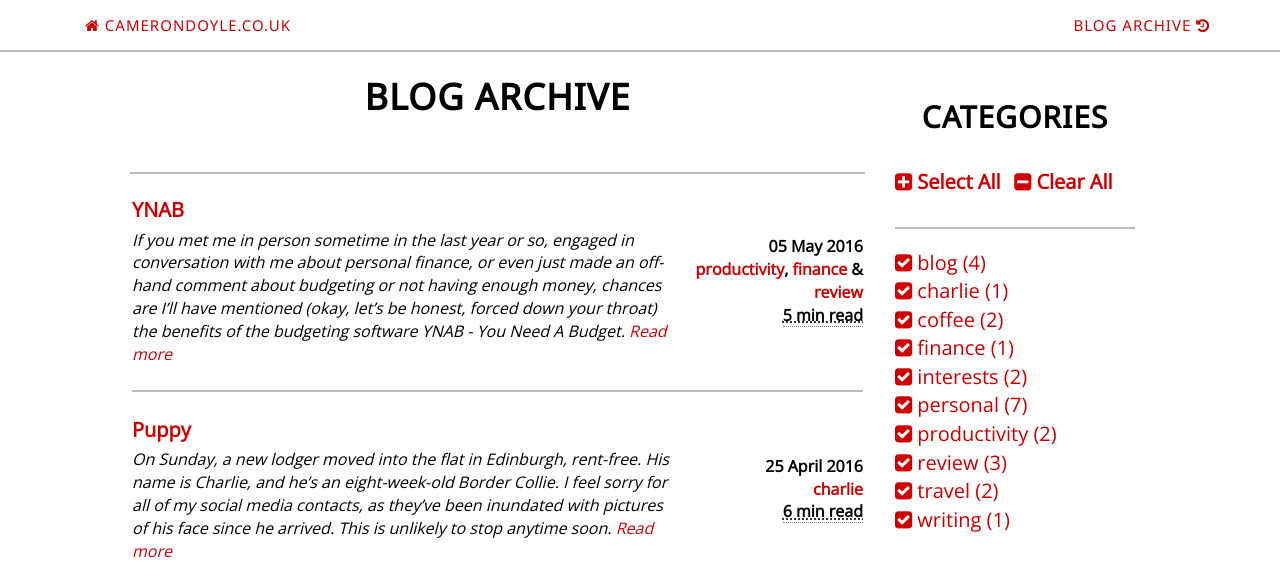
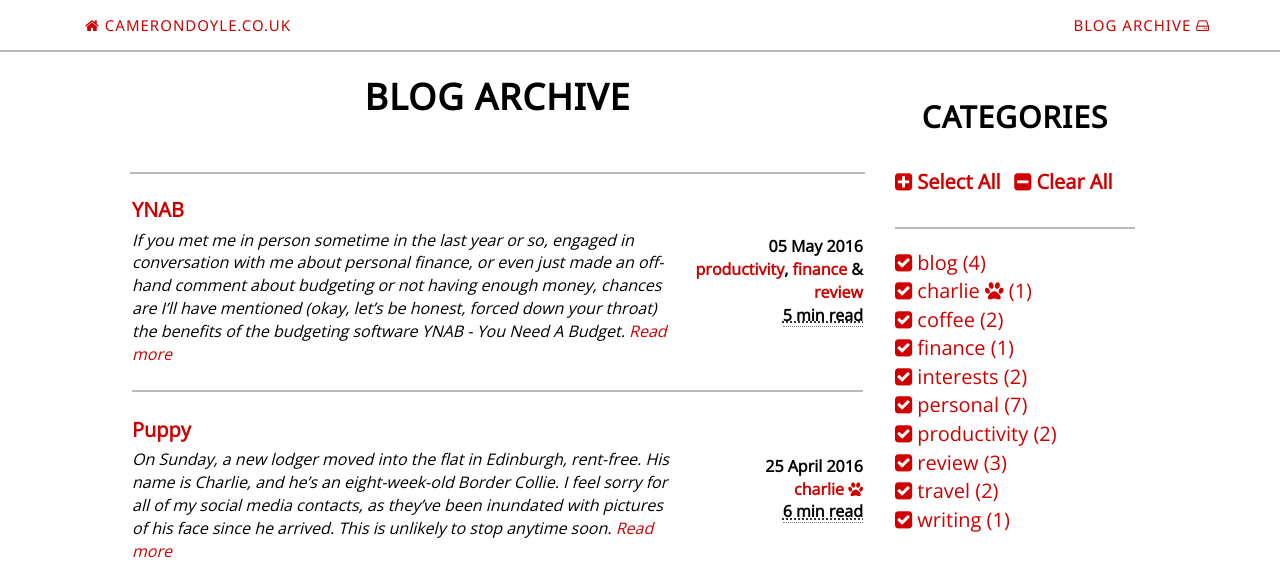
Before and after one commit to CameronD17/blog, a Jekyll site: the page built from index.html, in a window 1280 px wide and 900 px high, scrolled down 841 px. Shown: the top 584 px of the window. Built offline with Jekyll 4.4.1, drawn with Linux system fonts in a browser that asks for light colours; nearby versions of some CDN libraries.

Commit message:
Added a pawprint to Charlie's posts

```diff
--- a/_includes/nav.html
+++ b/_includes/nav.html
@@ -14,7 +14,7 @@
                     </ul>
                     <ul class="nav navbar-nav navbar-right">
                         <li>
-                            <a class="page-scroll" href="{% if page.url == site.baseurl %}#blog-archive{% else %}{{ site.baseurl }}{% endif %}">Blog Archive <i class="fa fa-history fa-fw"></i></a>
+                            <a class="page-scroll" href="{% if page.url == site.baseurl %}#blog-archive{% else %}{{ site.baseurl }}{% endif %}">Blog Archive <i class="fa fa-hdd-o fa-fw"></i></a>
                         </li>
                     </ul>
                 </div>
--- a/_layouts/notfound.html
+++ b/_layouts/notfound.html
@@ -12,7 +12,7 @@
                     <div class="row">
                         <div class="col-md-8 col-md-offset-2 intro-bg">
                             <h1>404 - Page Not Found</h1>
-                            <p class="intro-text">Uh oh! Looks like that page doesn't exist! That's probably your fault, fat-fingers, but if you think it's on me, please <a href="https://github.com/CameronD17/camerond17.github.io/issues">let me know on GitHub</a>.</p>
+                            <p class="intro-text">Uh oh! Looks like that page doesn't exist! That's probably your fault, fat-fingers, but if you think it's on me, please <a href="https://github.com/CameronD17/blog/issues">let me know on GitHub</a>.</p>
                             <p class="intro-text">If you'd like to try again, you can either go back to my <a href="{{ site.homeurl }}">homepage</a> or you can visit the <a href="{{ site.url }}">blog archive</a> and see if you can find what you were looking for there.</p>
                         </div>
                     </div>
--- a/_layouts/post.html
+++ b/_layouts/post.html
@@ -12,7 +12,7 @@ layout: blog
                     </h1>
                     <h4 class="intro-text">{{ page.date | date: "%d %B %Y" }} |
                         {% for tag in page.tags %}
-                            <a href="{{ site.baseurl }}#{{tag}}">{{tag}}</a>{% unless page.tags.size == 1 %}{% if forloop.rindex0 == 1 %} &{% elsif forloop.last == false %}, {% endif %}{% endunless %}
+                            <a href="{{ site.baseurl }}#{{tag}}">{{tag}}{% if tag == "charlie" %} <i class="fa fa-paw fa-fw"></i>{% endif %}</a>{% unless page.tags.size == 1 %}{% if forloop.rindex0 == 1 %} &{% elsif forloop.last == false %}, {% endif %}{% endunless %}
                         {% endfor %} | <abbr title="{{ page.content | number_of_words }} words">{{ page.content | number_of_words | divided_by: 200 | plus: 1 }} mins</abbr>
                     </h4>
                 </div>
--- a/index.html
+++ b/index.html
@@ -53,7 +53,7 @@ title:      Archive
                     <h2>Latest Post - <a href="{{ post.url }}">{{ post.title }}</a></h2>
                     <h4>{{ post.date | date: "%d %B %Y" }} |
                     {% for tag in post.tags %}
-                        <a class="archive-filter #{{ tag }} page-scroll" href="#blog-archive">{{tag}}</a>
+                        <a class="archive-filter #{{ tag }} page-scroll" href="#blog-archive">{{tag}}{% if tag == "charlie" %} <i class="fa fa-paw fa-fw"></i>{% endif %}</a>
                         {% unless post.tags.size == 1 %}{% if forloop.rindex0 == 1 %} &{% elsif forloop.last == false %}, {% endif %}{% endunless %}
                     {% endfor %} | <abbr title="{{ post.content | number_of_words }} words">{{ post.content | number_of_words | divided_by: 200 | plus: 1 }} min</abbr></h4>
                     {{ post.excerpt }}
@@ -97,7 +97,7 @@ title:      Archive
                                         {{ post.date | date: "%d %B %Y" }}<br \>
                                         <span class="blog-teaser-tag">
                                         {% for tag in post.tags %}
-                                            <a class="archive-filter #{{ tag }} page-scroll" href="#blog-archive">{{ tag }}</a>{% unless post.tags.size == 1 %}{% if forloop.rindex0 == 1 %} &{% elsif forloop.last == false %}, {% endif %}{% endunless %}
+                                            <a class="archive-filter #{{ tag }} page-scroll" href="#blog-archive">{{ tag }}{% if tag == "charlie" %} <i class="fa fa-paw fa-fw"></i>{% endif %}</a>{% unless post.tags.size == 1 %}{% if forloop.rindex0 == 1 %} &{% elsif forloop.last == false %}, {% endif %}{% endunless %}
                                         {% endfor %}
                                         </span><br \>
                                         <span class="blog-teaser-wordcount">
@@ -125,7 +125,7 @@ title:      Archive
                         <div class="post-divider"></div>
                         <ul class="list-unstyled">
                         {% for tag in sortedtags %}
-                            <li><a class="archive-category selected" id="{{ tag }}"><i class="fa fa-check-square fa-fw"></i> {{ tag }} ({{ site.tags[tag] | size }})</a></li>
+                            <li><a class="archive-category selected" id="{{ tag }}"><i class="fa fa-check-square fa-fw"></i> {{ tag }}{% if tag == "charlie" %} <i class="fa fa-paw fa-fw"></i>{% endif %} ({{ site.tags[tag] | size }})</a></li>
                         {% endfor %}
                         </ul>
                     </div>
```
